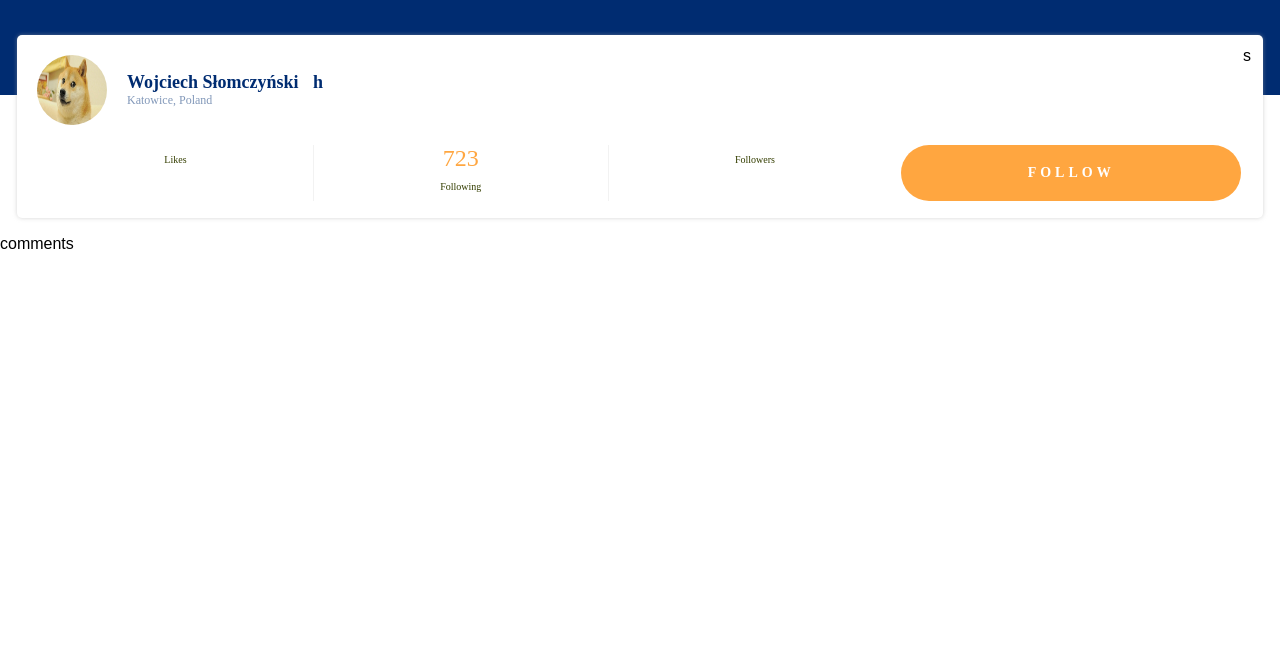
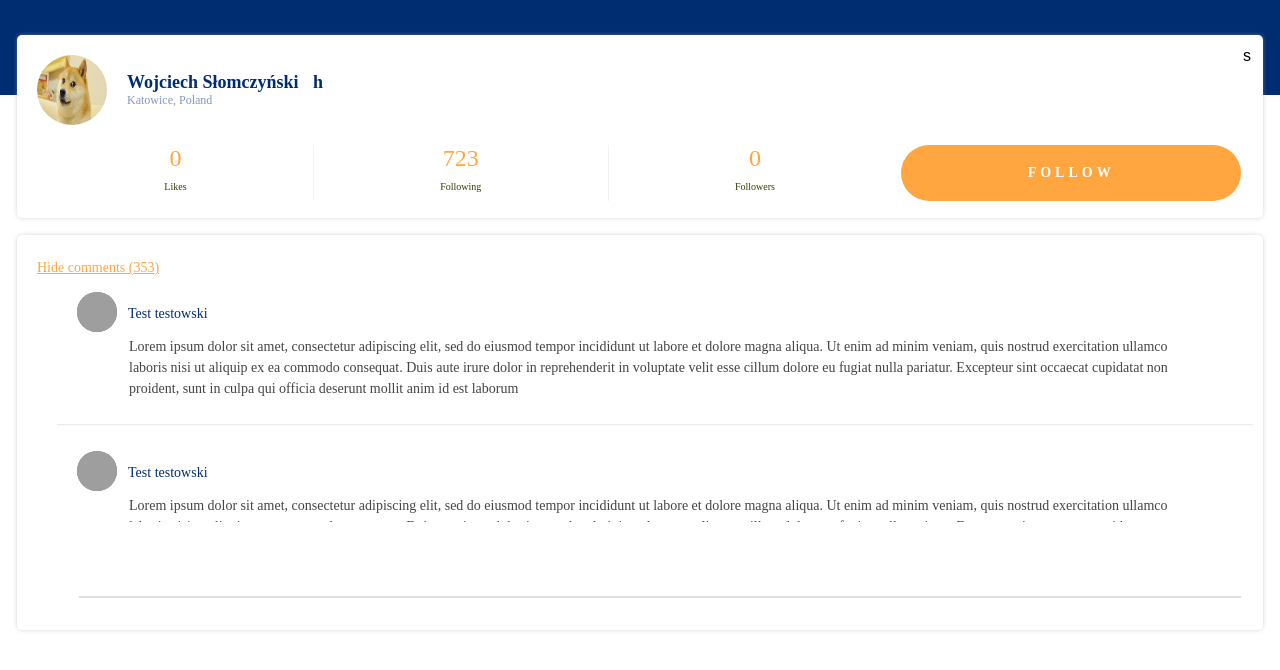
Before and after one commit to wsl1/chilid-recruitment-task, a React app: page / in a window 1280 px wide. Shown: the top 670 px of the page. Built offline with nearby package versions, Linux system fonts and the light colour scheme; grey boxes are pictures that could not be loaded.

Commit message:
add like, follow and addComment methods

```diff
--- a/src/Profile/Profile.js
+++ b/src/Profile/Profile.js
@@ -1,15 +1,59 @@
 import React, { Component } from 'react';
 import './Profile.scss';
 import User from '../User/User';
+import Comments from '../Comments/Comments';
 
 class Profile extends Component {
+
+  ref = React.createRef()
+
+  componentDidMount() {
+    const newHeight = this.ref.current.offsetHeight - 106;
+    console.log();
+    console.log(this.ref.current.style.height = newHeight + 'px');
+  }
+
+  addComment = (comment) => {
+    let comments = [...this.state.comments];
+    comments = [comment, ...comments];
+    console.log(comments);
+    this.setState({
+      comments: comments
+    })
+  }
+
+  state = {
+    comments: [
+      {
+        author: "Test testowski",
+        content: "Lorem ipsum dolor sit amet, consectetur adipiscing elit, sed do eiusmod tempor incididunt ut labore et dolore magna aliqua. Ut enim ad minim veniam, quis nostrud exercitation ullamco laboris nisi ut aliquip ex ea commodo consequat. Duis aute irure dolor in reprehenderit in voluptate velit esse cillum dolore eu fugiat nulla pariatur. Excepteur sint occaecat cupidatat non proident, sunt in culpa qui officia deserunt mollit anim id est laborum"
+      },
+      {
+        author: "Test testowski",
+        content: "Lorem ipsum dolor sit amet, consectetur adipiscing elit, sed do eiusmod tempor incididunt ut labore et dolore magna aliqua. Ut enim ad minim veniam, quis nostrud exercitation ullamco laboris nisi ut aliquip ex ea commodo consequat. Duis aute irure dolor in reprehenderit in voluptate velit esse cillum dolore eu fugiat nulla pariatur. Excepteur sint occaecat cupidatat non proident, sunt in culpa qui officia deserunt mollit anim id est laborum"
+      }
+    ],
+    likes: 0,
+    followers: 0,
+  }
+
+  like = () => {
+    this.setState({likes: this.state.likes + 1});
+  }
+
+  follow = () => {
+    this.setState({followers: this.state.followers + 1});
+  }
+
   render() {
     return (
-      <div className="profile">
-        <div className="profile__about">
-            <User />
+      <div className="profile-wrapper">
+        <div className="profile" ref={this.ref}>
+          <div className="profile__about">
+              <User likes={this.state.likes} followers={this.state.followers} like={this.like} follow={this.follow}/>
+          </div>
+          <Comments comments={this.state.comments} addComment={this.addComment}/>
         </div>
-        <div className="profile__comments">comments</div>
       </div>
     );
   }
```
